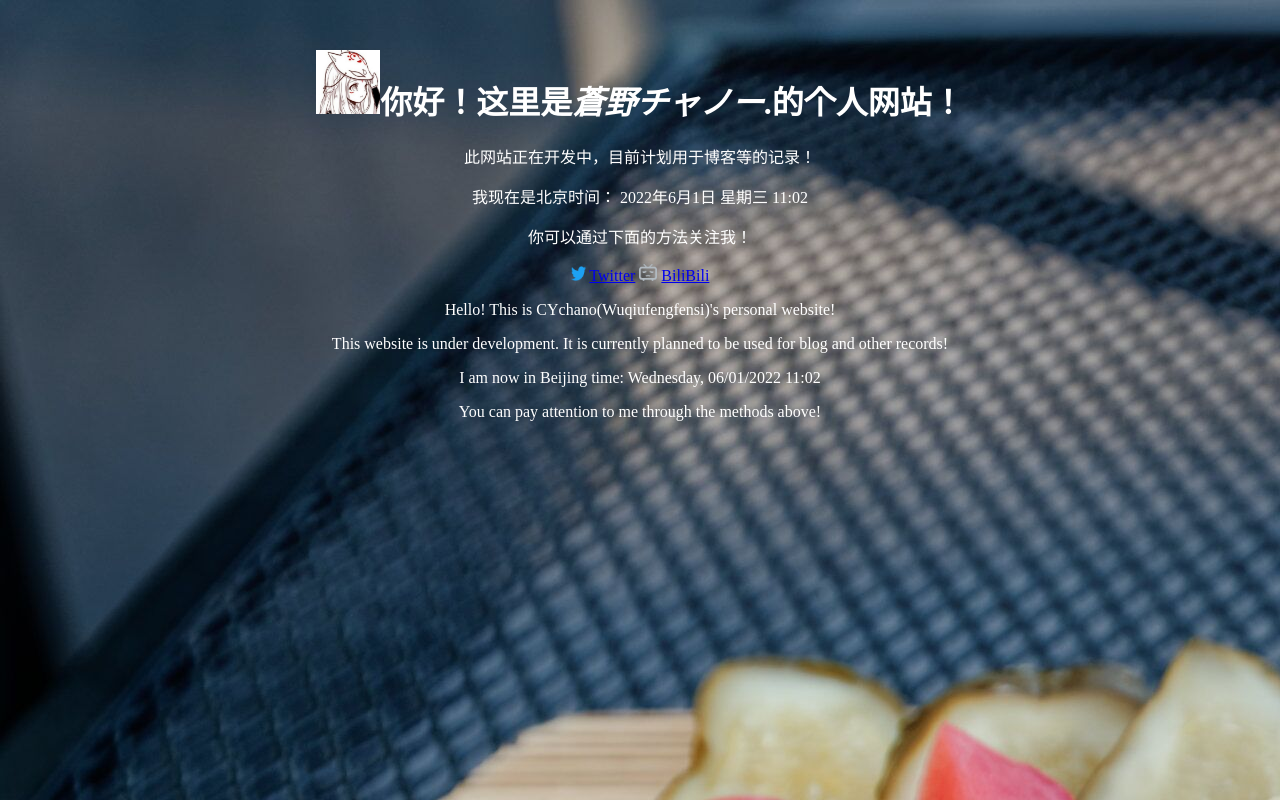
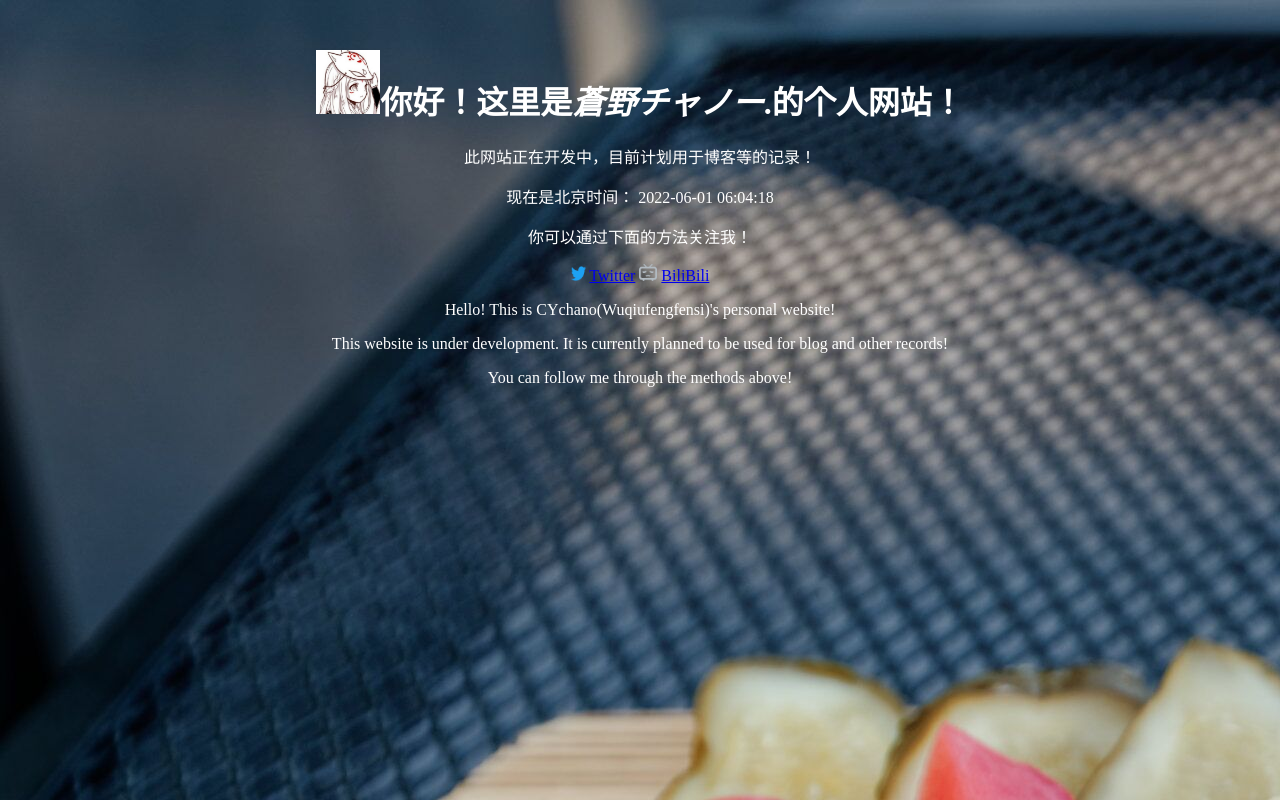
Before and after one commit to wuqiufengfensi/wuqiufengfensi.github.io, a plain HTML site: page index.html in a window 1280 px wide. Drawn offline with Linux system fonts and the light colour scheme.

Commit message:
Add files via upload

```diff
--- a/index.html
+++ b/index.html
@@ -19,6 +19,7 @@ body {
 	margin-bottom: 10px;
 	background-color: #CCC;
 	color: #FFF;
+	text-align: center;
 }
 </style>
 <title>梵梵の窝-CYchano蒼野チャノー博客</title>
@@ -28,16 +29,52 @@ body {
 
 <h1><img src="狐面头像.jpg" width="64" height="64"><strong>你好！</strong>这里是<em>蒼野チャノー</em>.的个人网站！</h1>
 <p>此网站正在开发中，目前计划用于博客等的记录！</p>
-<p>我现在是北京时间：
-  <!-- #BeginDate format:fCh2m -->2022年6月1日 星期三   11:02<!-- #EndDate -->
-</p>
+<!DOCTYPE html>
+<html lang="en">
+<head>
+	<meta charset="UTF-8">
+<script>
+		window.onload = function(){
+			var span = document.getElementsByTagName('span')[0];
+			var dateStr = formatDate();
+			// 将时间放置到span内
+			span.innerText = dateStr;
+			// 每隔一秒，再放置一次最新的时间
+			setInterval(function(){
+				span.innerText = formatDate();
+			},1000);
+			//格式化年月日时分秒
+			function formatDate(){
+				var date = new Date();
+				var year = date.getFullYear();
+				var month = date.getMonth()+1;
+				month = month<10?'0'+month:month;
+				var day = date.getDate();
+				day = day<10?'0'+day:day;
+				var hours = date.getHours();
+				hours = hours<10?'0'+hours:hours;
+				var minutes = date.getMinutes();
+				minutes = minutes<10?'0'+minutes:minutes;
+				var seconds = date.getSeconds();
+				seconds = seconds<10?'0'+seconds:seconds;
+				// 2019-07-23 09:40:30
+				return year+'-'+month+'-'+day+' '+hours+':'+minutes+':'+seconds;
+			}
+
+		}
+	</script>
+<body>
+	<div>
+		现在是北京时间：
+		<span></span>
+	</div>
+</body>
+</html>
+
 <p>你可以通过下面的方法关注我！</p>
 <p><img src="tweetlogo.png" width="15" height="15"> <a href="https://www.twitter.com/CYchano">Twitter</a>  	<img src="bilibili.png" width="18" height="17"> <a href="https://space.bilibili.com/229138942">BiliBili</a></p>
 <p>Hello! This is CYchano(Wuqiufengfensi)'s personal website!</p>
 <p>This website is under development. It is currently planned to be used for blog and other records!</p>
-<p>I am now in Beijing time:
-  <!-- #BeginDate format:wfcAm3m -->Wednesday, 06/01/2022  11:02<!-- #EndDate -->
-</p>
-<p>You can pay attention to me through the methods above!</p>
+<p>You can follow me through the methods above!</p>
 </body>
 </html>
```
